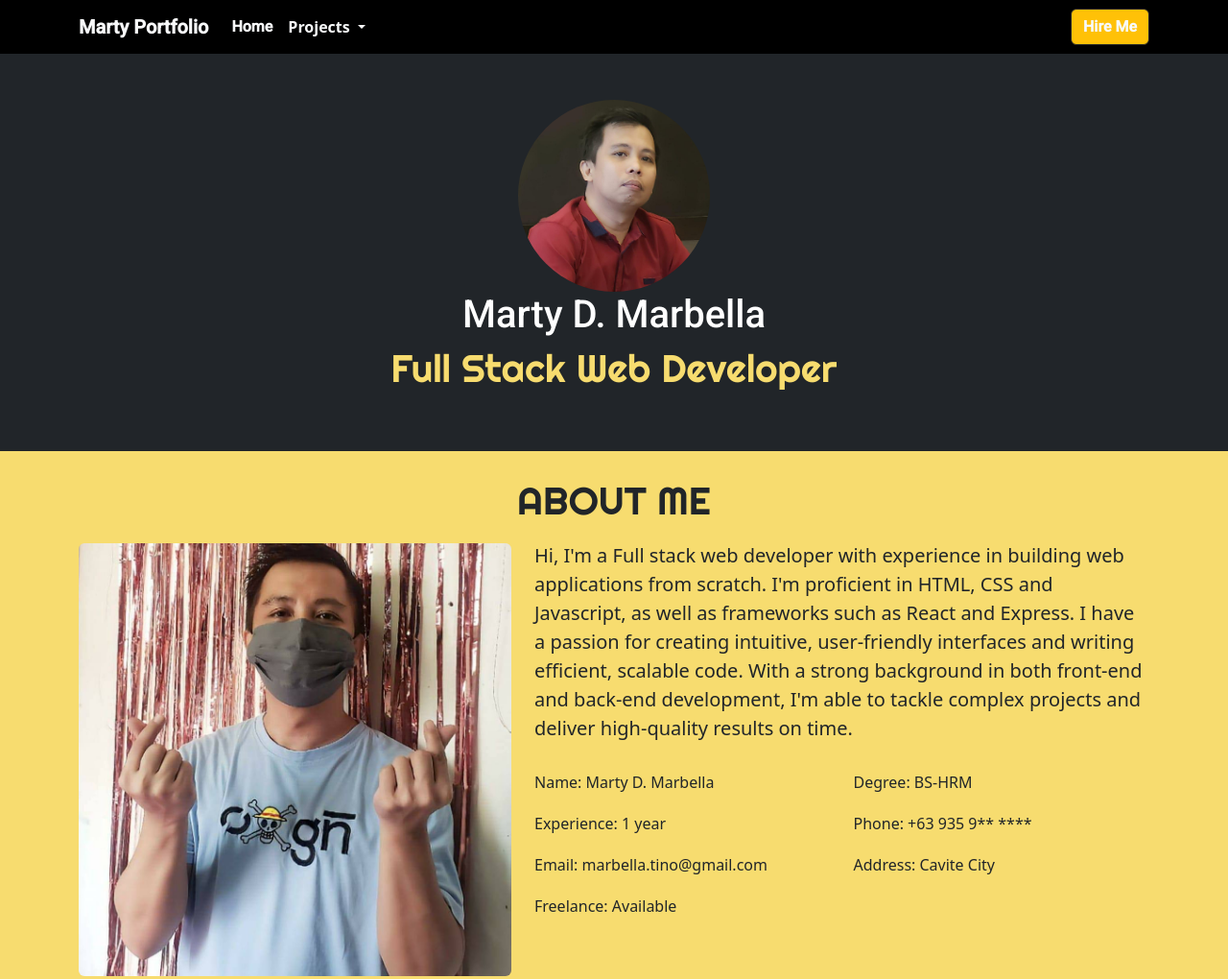
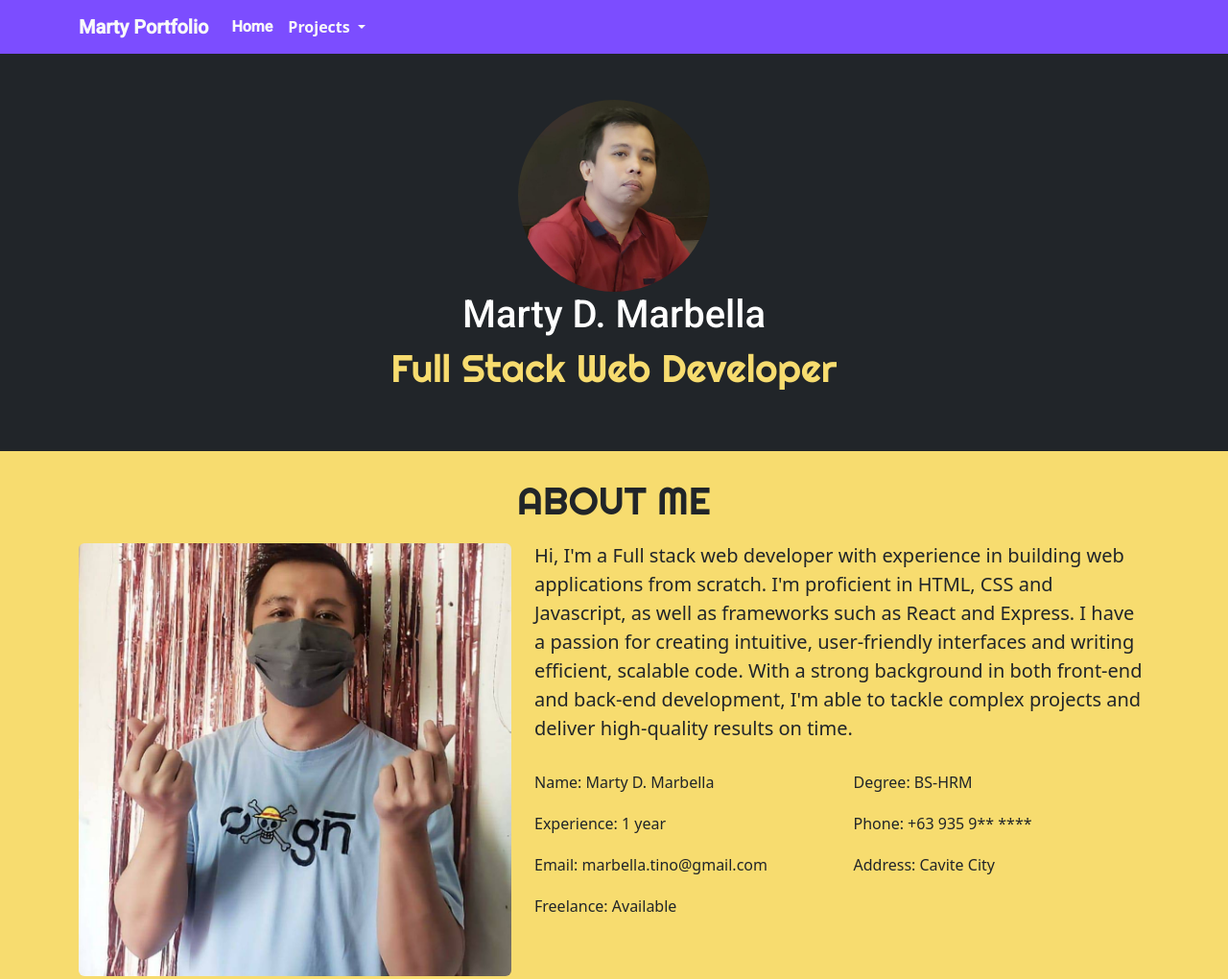
Before and after one commit to martyDmarbella/martyDmarbella.github.io, a plain HTML site: page index.html in a window 1280 px wide. Shown: the top 1020 px of the page at 96% size. Drawn offline with nearby package versions, Linux system fonts and the light colour scheme.

Commit message:
navbar background changed

```diff
--- a/index.html
+++ b/index.html
@@ -19,7 +19,7 @@
 </head>
 <body>
 
-    <nav class="navbar navbar-expand-lg bg-black">
+    <nav class="navbar navbar-expand-lg" style="background-color: #7c4dff;">
         <div class="container">
             <a class="navbar-brand fw-bold text-light" href="#" style="font-family: 'Roboto', sans-serif;">Marty Portfolio</a>
             <button class="navbar-toggler navbar-light" type="button" data-bs-toggle="collapse"
@@ -44,10 +44,6 @@
                         </ul>
                     </li>
                 </ul>
-                <div class="ms-auto">
-                    <button type="button" class="btn btn-outline-dark pull-right text-light fw-bold bg-warning" style="font-family: 'Roboto', sans-serif;"> Hire Me
-                    </button>
-                </div>
             </div>
         </div>
     </nav>
```
